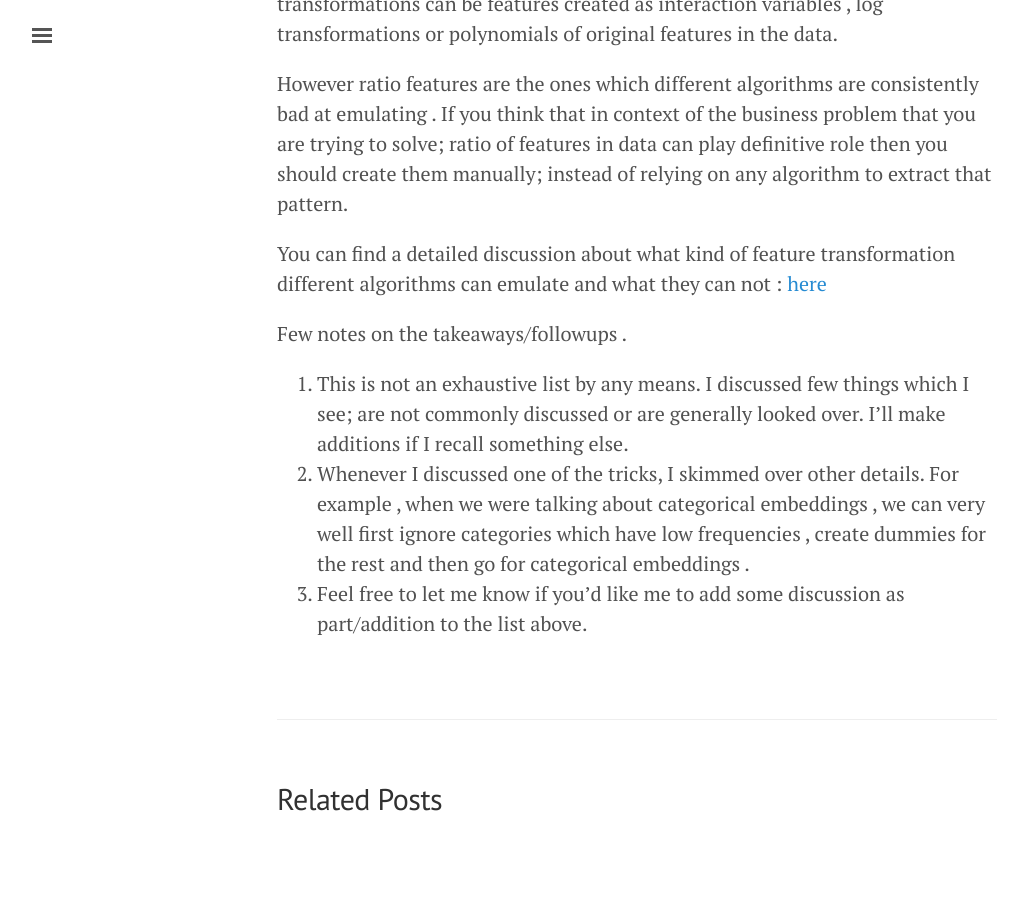
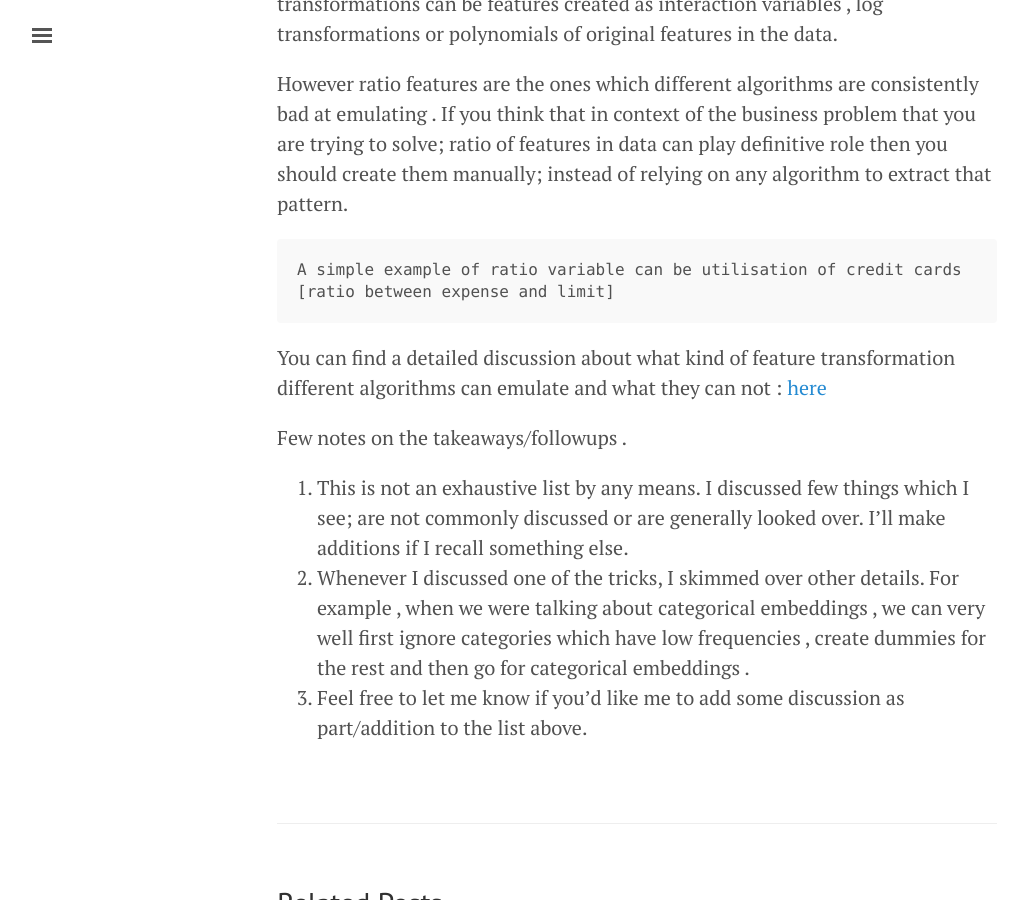
Before and after one commit to lalitsachan/lalitsachan.github.io, a Jekyll site: the page built from _posts/2019-07-09-Feature-Engineering.md, in a window 1280 px wide and 900 px high, scrolled down 7885 px. Shown: the whole window, without its empty margins (3-1025 px from the left). Built offline with Jekyll 4.4.1, drawn with Linux system fonts in a browser that asks for light colours; formulas are drawn with MathJax 3; comment, search, counter and statistics services are not loaded; before the commit the page ends 8762 px from its top, so only the background shows below that.

Commit message:
modified feature engineering post

````diff
--- a/_posts/2019-07-09-Feature-Engineering.md
+++ b/_posts/2019-07-09-Feature-Engineering.md
@@ -209,6 +209,10 @@ As we move towards complex algorithms , need for manual feature creation goes do
 
 However ratio features are the ones which different algorithms are consistently bad at emulating . If you think that in context of the business problem that you are trying to solve; ratio of features in data can play definitive role then you should create them manually; instead of relying on any algorithm to extract that pattern.
 
+```
+A simple example of ratio variable can be utilisation of credit cards [ratio between expense and limit]
+```
+
 You can find a detailed discussion about what kind of feature transformation different algorithms can emulate and what they can not : [here](https://bit.ly/2UNDgED)
 
 Few notes on the takeaways/followups  .
````
